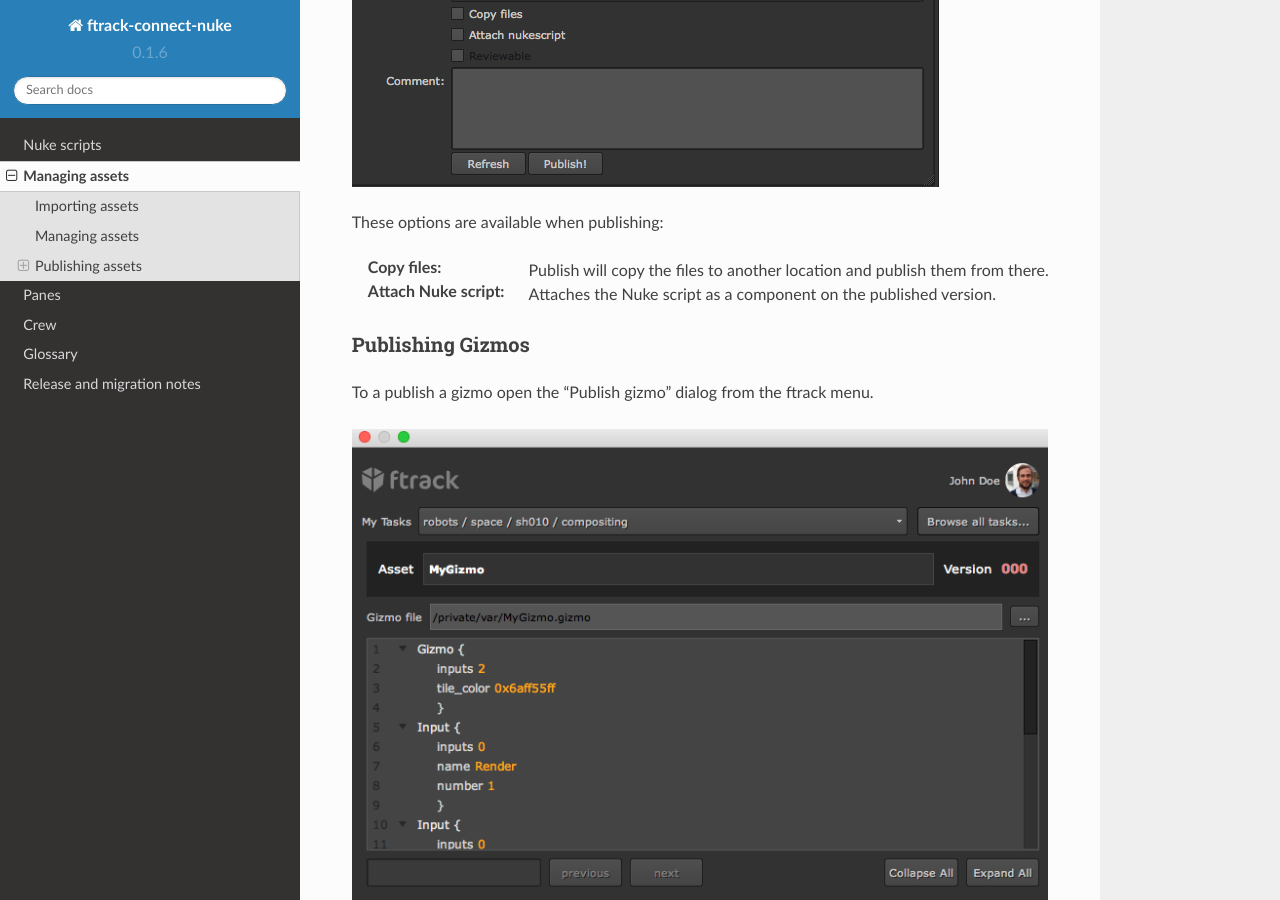
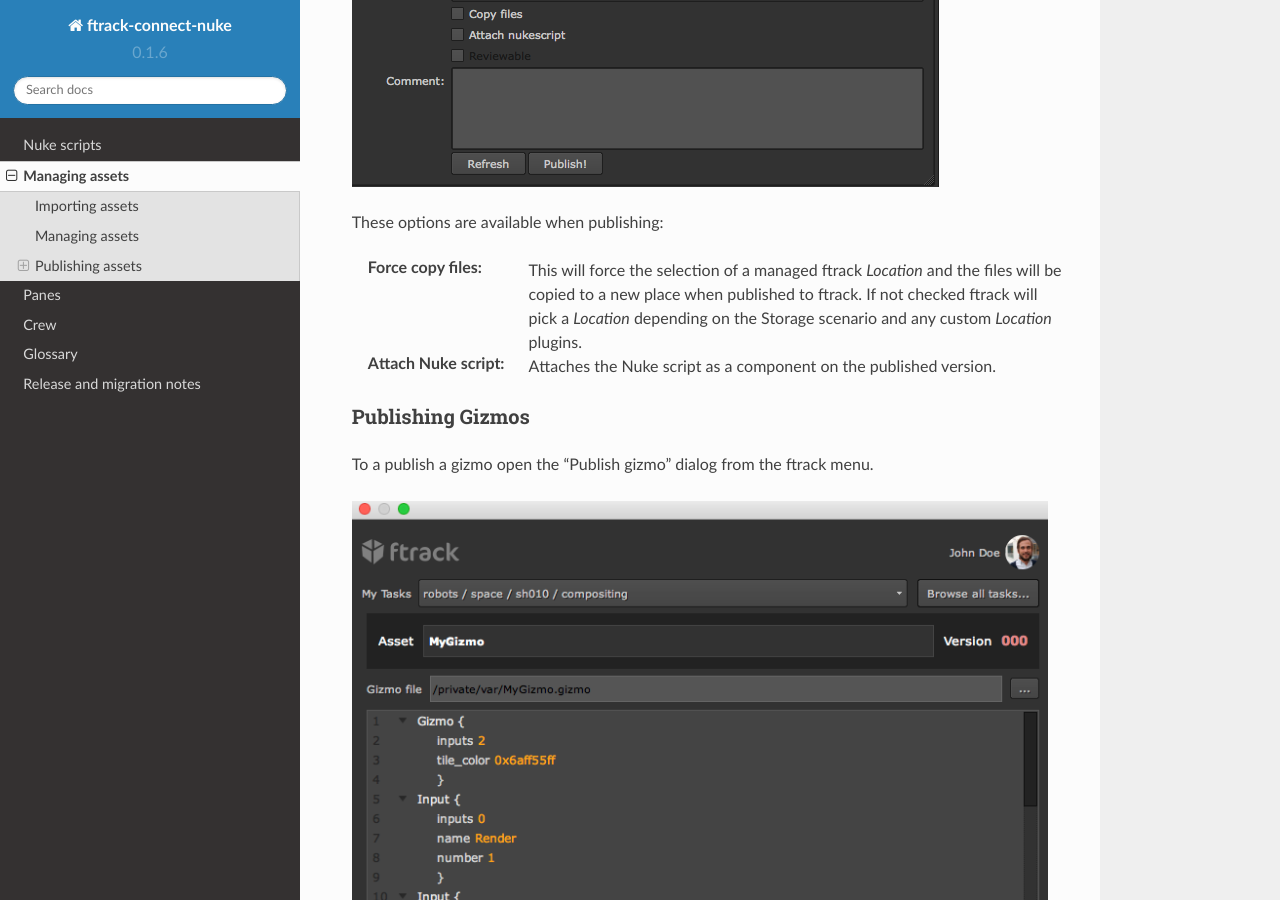
Before and after one commit to ftrackhq/ftrack-connect-nuke, a Sphinx documentation site: the page built from doc/assets.rst, in a window 1280 px wide and 900 px high, scrolled down 3008 px. Built offline with Sphinx 7.4.7 and the Read the Docs theme 2.0.0, drawn with Linux system fonts in a browser that asks for light colours.

Commit message:
Update help text

```diff
--- a/doc/assets.rst
+++ b/doc/assets.rst
@@ -55,8 +55,11 @@
 
 These options are available when publishing:
 
-:Copy files:            Publish will copy the files to another location and publish them
-                        from there.
+:Force copy files:
+    This will force the selection of a managed ftrack `Location` and the files
+    will be copied to a new place when published to ftrack. If not checked
+    ftrack will pick a `Location` depending on the Storage scenario and any
+    custom `Location` plugins.
 :Attach Nuke script:    Attaches the Nuke script as a component on the published
                         version.
 
--- a/source/ftrack_connect_nuke/ui/legacy.py
+++ b/source/ftrack_connect_nuke/ui/legacy.py
@@ -113,7 +113,10 @@
     copyFilesKnob = nuke.Boolean_Knob('fcopy', 'Force copy files', True)
     copyFilesKnob.setFlag(nuke.STARTLINE)
     copyFilesKnob.setTooltip(
-        'Check this to force copying the files to a managed Location.'
+        'This will force the selection of a managed ftrack Location and the '
+        'files will be copied to a new place when published to ftrack. If not '
+        'checked ftrack will pick a Location depending on the Storage scenario '
+        'and any custom Location plugins.'
     )
     g.addKnob(copyFilesKnob)
 
```
